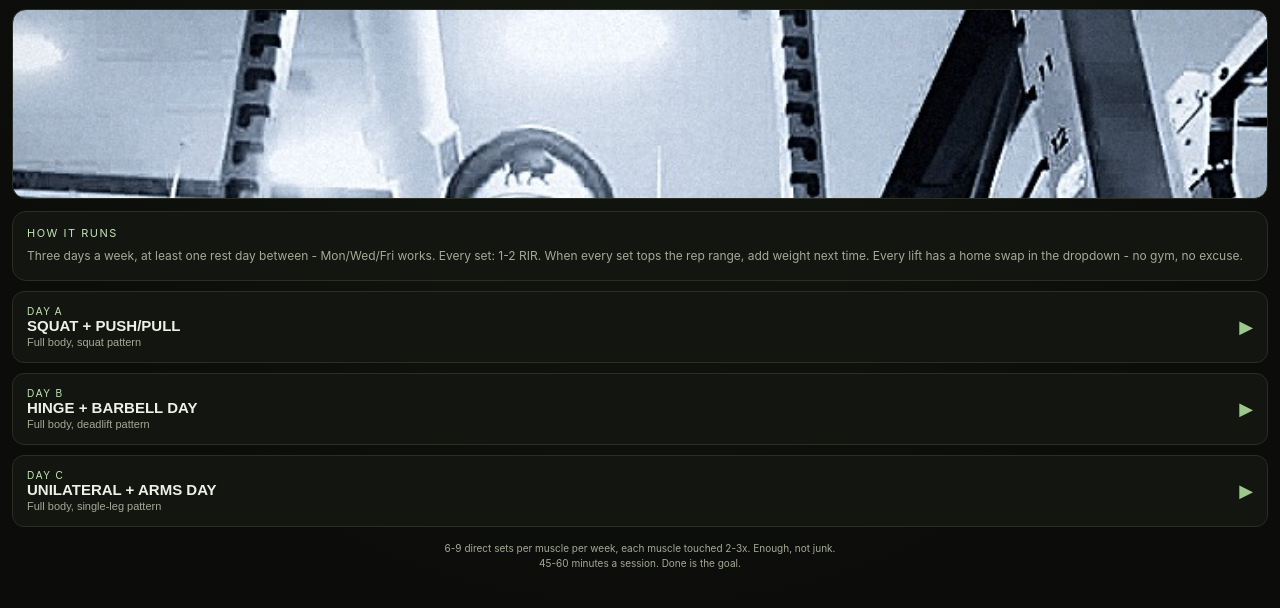
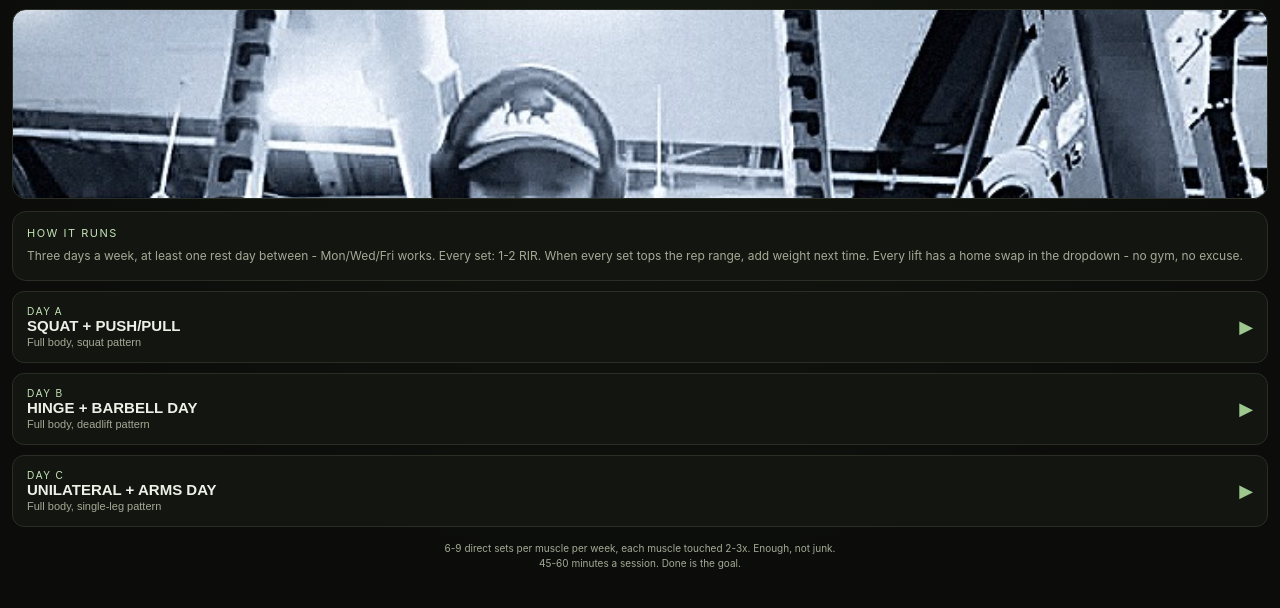
Before and after one commit to Bjepp77/bedrock, a plain HTML site: page index.html in a window 1280 px wide. Shown: the part 60-668 px from the top of the page. Drawn offline with Linux system fonts and the light colour scheme.

Commit message:
Adjust background position of hero image

```diff
--- a/index.html
+++ b/index.html
@@ -12,7 +12,7 @@
 body{background:var(--bg);color:var(--ink);font-family:-apple-system,BlinkMacSystemFont,'Segoe UI',Roboto,sans-serif;min-height:100vh;padding:14px 12px 110px;background-image:radial-gradient(circle at 50% 0%, #18201399 0%, var(--bg) 65%)}
 h1{font-size:22px;letter-spacing:2px;color:var(--moss);text-shadow:0 0 18px rgba(157,200,141,.3)}
 .sub{color:var(--dim);font-size:12px;margin-top:2px}
-.heroImg{height:190px;border-radius:14px;background:url('squat-bottom.jpg') center 35%/cover no-repeat;margin-top:12px;border:1px solid var(--line)}
+.heroImg{height:190px;border-radius:14px;background:url('squat-bottom.jpg') center 38%/cover no-repeat;margin-top:12px;border:1px solid var(--line)}
 .panel{background:var(--panel);border:1px solid var(--line);border-radius:14px;padding:14px;margin-top:12px}
 .panel .pt{font-size:11px;letter-spacing:1.5px;color:var(--moss2);margin-bottom:6px}
 .panel p{font-size:12px;color:var(--dim);line-height:1.7}
```
